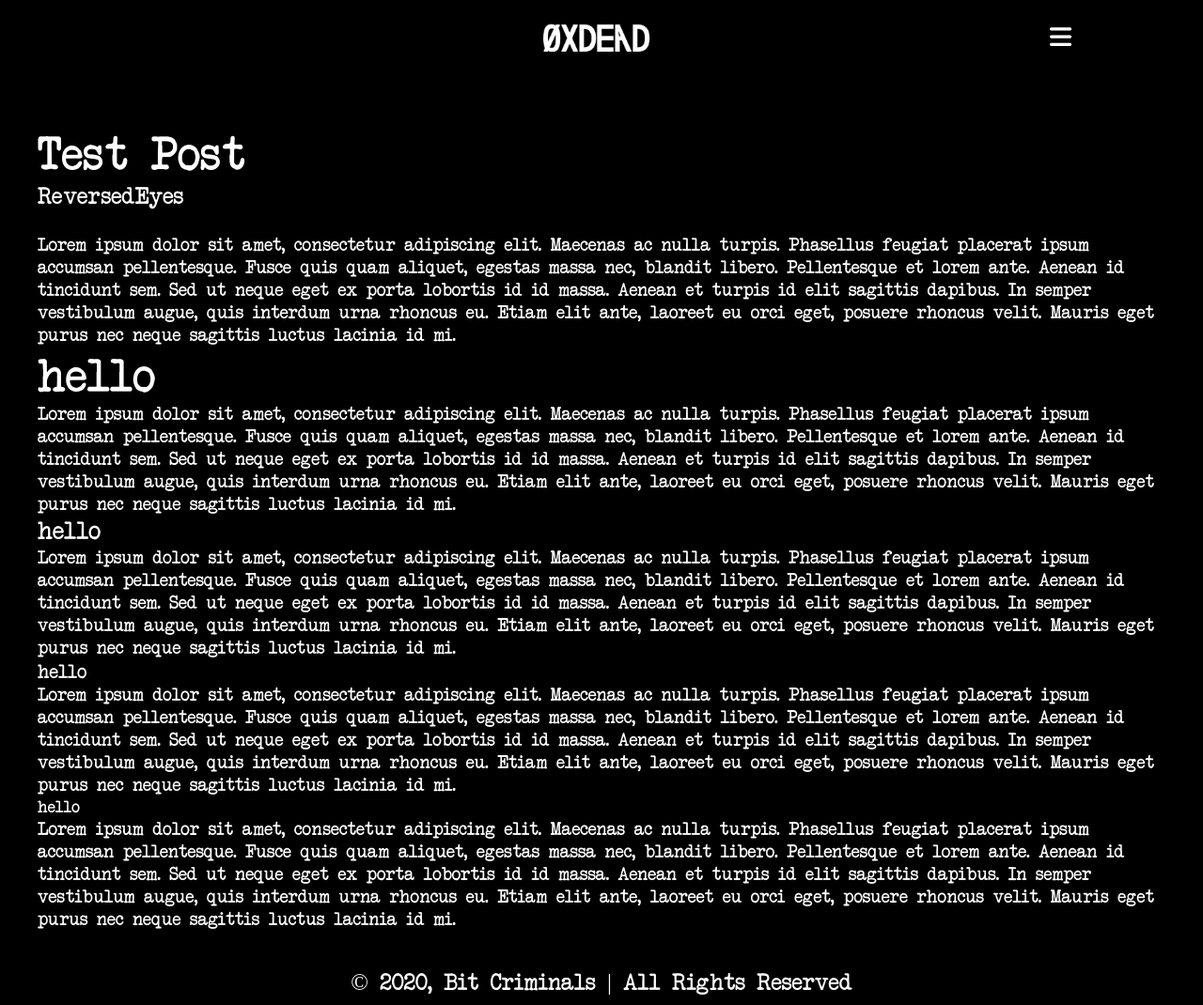
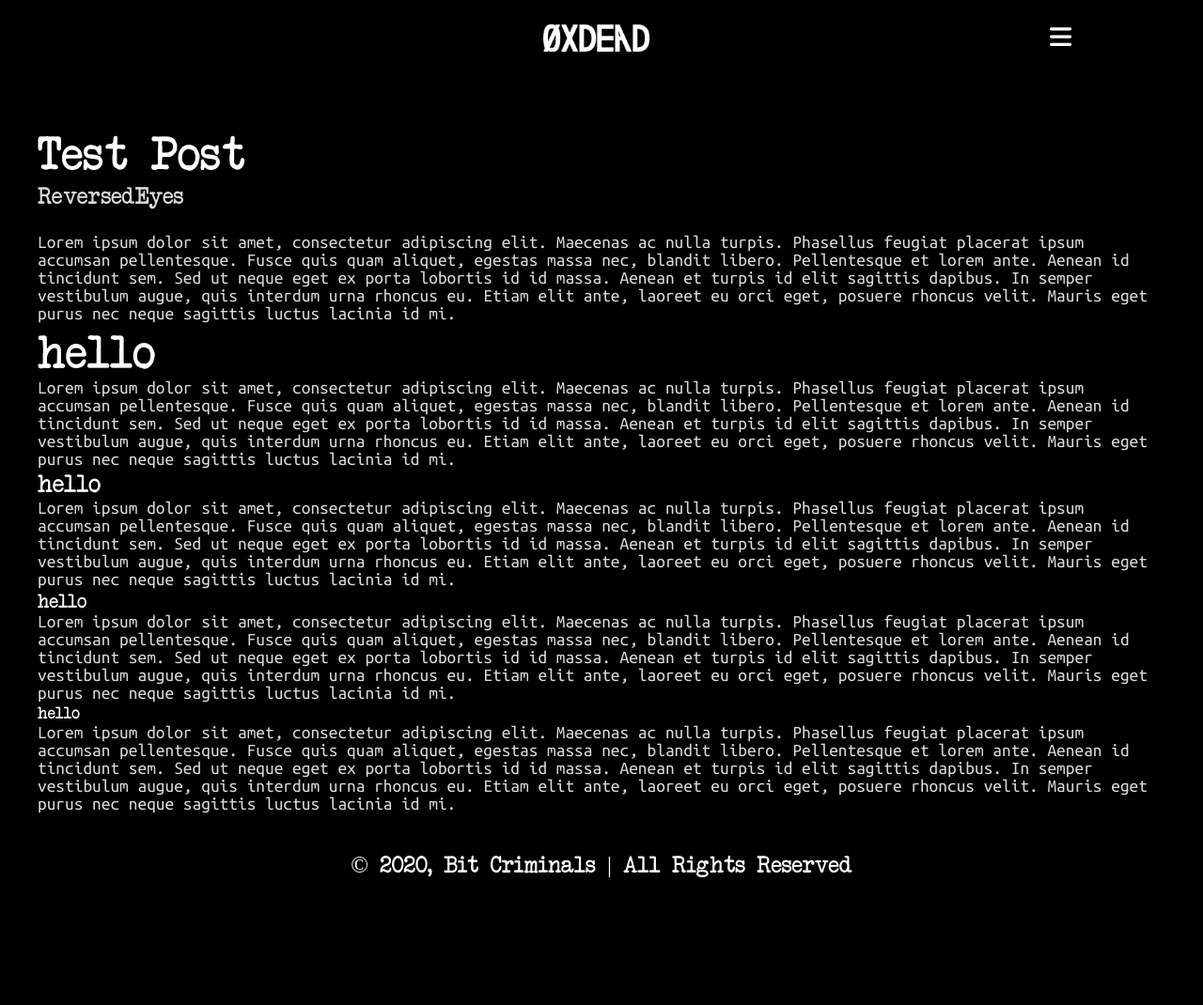
Before and after one commit to bitcriminals/bitcriminals.github.io, a Jekyll site: the page built from _posts/2021-04-29-testpost.md, in a window 1280 px wide and 1070 px high. Shown: the whole window at 94% size. Built offline with Jekyll 4.4.1, drawn with Linux system fonts in a browser that asks for light colours; nearby versions of some CDN libraries.

Commit message:
Changed font to ubuntu mono

```diff
--- a/_layouts/post.md
+++ b/_layouts/post.md
@@ -6,6 +6,8 @@
     <title>{{page.title}} | Bit Criminals</title>
     <link rel="icon" type="image/png" sizes="64x64" href="images/myfavicon.png">
     <link rel="stylesheet" href="https://unpkg.com/flickity@2/dist/flickity.min.css">
+    <link rel="preconnect" href="https://fonts.gstatic.com">
+    <link href="https://fonts.googleapis.com/css2?family=Ubuntu+Mono:ital,wght@0,400;0,700;1,400;1,700&display=swap" rel="stylesheet">
     <link rel="stylesheet" href="/css/global.css">
     <link rel="stylesheet" href="/css/post.css">
 </head>
--- a/css/post.css
+++ b/css/post.css
@@ -17,6 +17,11 @@
 
 p {
     font-size: 1.1em;
+    color: #dadada;
+}
+
+p:not(.author) {
+    font-family: 'Ubuntu Mono', monospace;
 }
 
 p.author {
```
